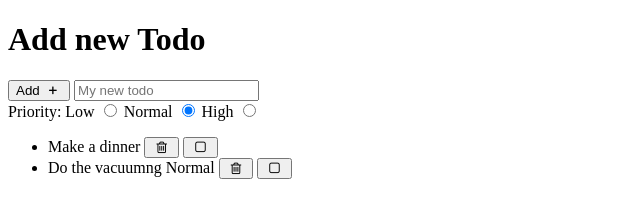
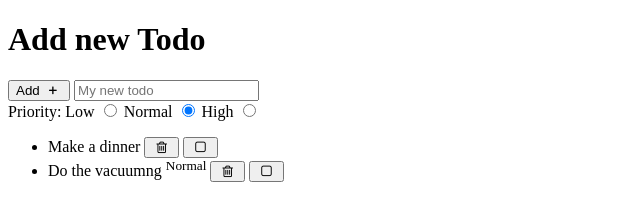
Before and after one commit to legendemil/todo_app, a website: page index.html in a window 1280 px wide. Shown: the full height of the page, 0-640 px from the left. Drawn offline with Linux system fonts and the light colour scheme.

Commit message:
update styles

```diff
--- a/index.html
+++ b/index.html
@@ -46,7 +46,7 @@
 						<button class="btn-checker"><i class="icon-check-empty"></i></button>
 					</li>
 					<li class="todos__list-item">
-						Do the vacuumng <span class='todos__list-item'>Normal</span>
+						Do the vacuumng <sup>Normal</sup>
 						<button class="btn-checker"><i class="icon-trash-empty"></i></button>
 						<button class="btn-checker"><i class="icon-check-empty"></i></button>
 					</li>
--- a/sass/modules/_base.sass
+++ b/sass/modules/_base.sass
@@ -9,6 +9,11 @@ body
 		size: cover
 
 
+sup
+	font-size: .6rem
+
+main
+	padding: 2rem
 
 
 .container
@@ -19,9 +24,6 @@ body
 	background: $white
 	box-shadow: 3px 3px 66px rgba(0,0,0,0.90)
 	border-radius: 10px
-
-main
-	padding: 2rem
 
 .btn-checker
 	float: right
```
